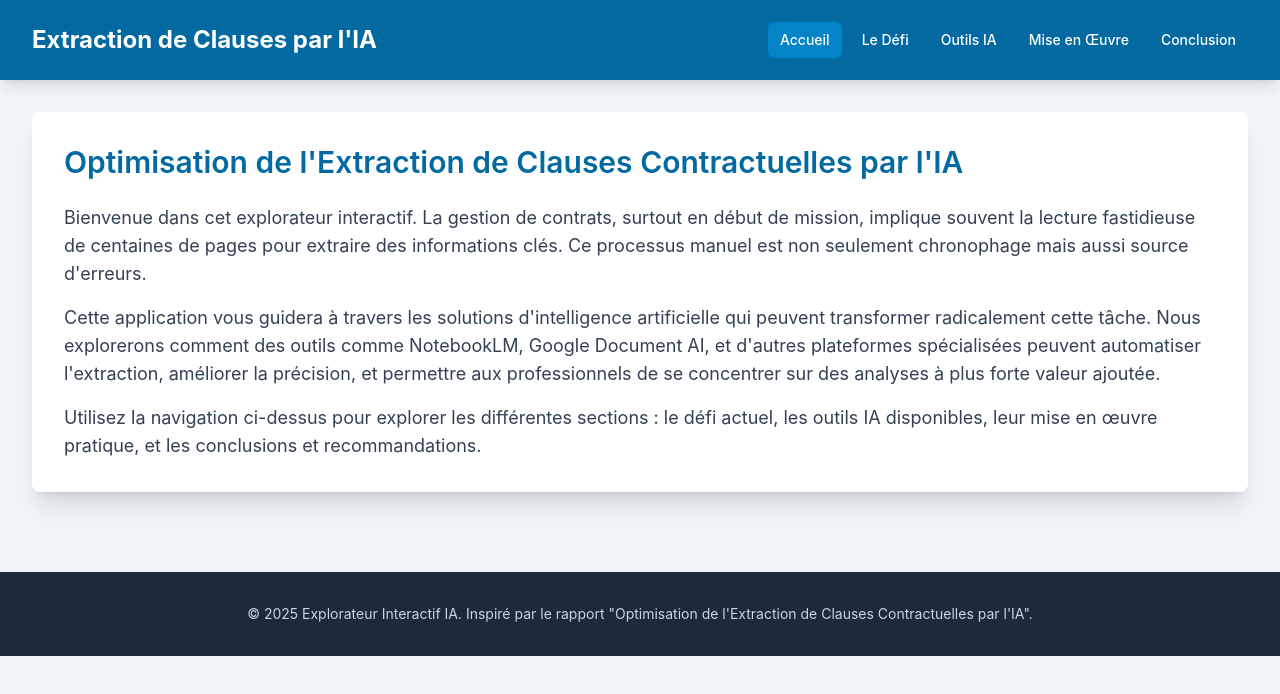
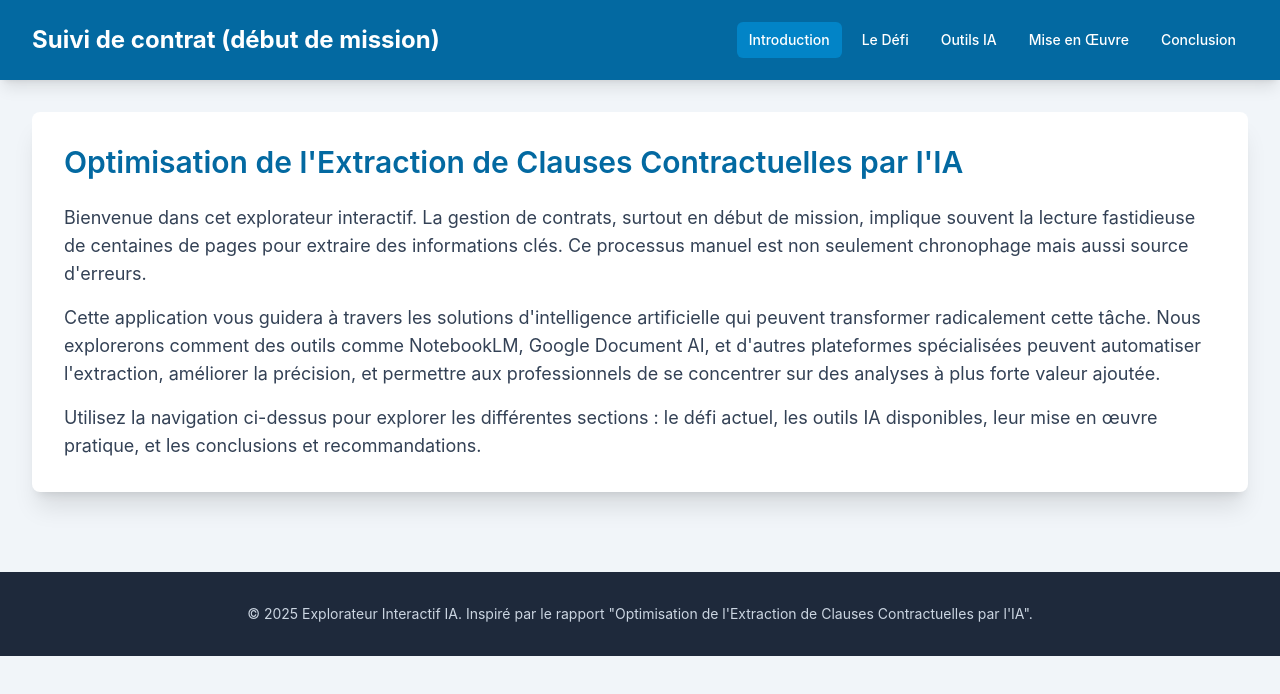
Before and after one commit to FFambou/FFranck.github.io, a plain HTML site: page index.html in a window 1280 px wide. Drawn offline with nearby package versions, Linux system fonts and the light colour scheme.

Commit message:
Update index.html

```diff
--- a/index.html
+++ b/index.html
@@ -34,9 +34,9 @@
     <header class="bg-sky-700 text-white shadow-lg sticky top-0 z-50">
         <div class="container mx-auto px-4 sm:px-6 lg:px-8">
             <div class="flex items-center justify-between h-20">
-                <h1 class="text-xl sm:text-2xl font-bold">Extraction de Clauses par l'IA</h1>
+                <h1 class="text-xl sm:text-2xl font-bold">Suivi de contrat (début de mission)</h1>
                 <nav class="hidden md:flex space-x-2">
-                    <button data-target="accueil" class="nav-button px-3 py-2 rounded-md text-sm font-medium hover:bg-sky-600 active">Accueil</button>
+                    <button data-target="accueil" class="nav-button px-3 py-2 rounded-md text-sm font-medium hover:bg-sky-600 active">Introduction</button>
                     <button data-target="defi" class="nav-button px-3 py-2 rounded-md text-sm font-medium hover:bg-sky-600">Le Défi</button>
                     <button data-target="outils-ia" class="nav-button px-3 py-2 rounded-md text-sm font-medium hover:bg-sky-600">Outils IA</button>
                     <button data-target="implementation" class="nav-button px-3 py-2 rounded-md text-sm font-medium hover:bg-sky-600">Mise en Œuvre</button>
```
